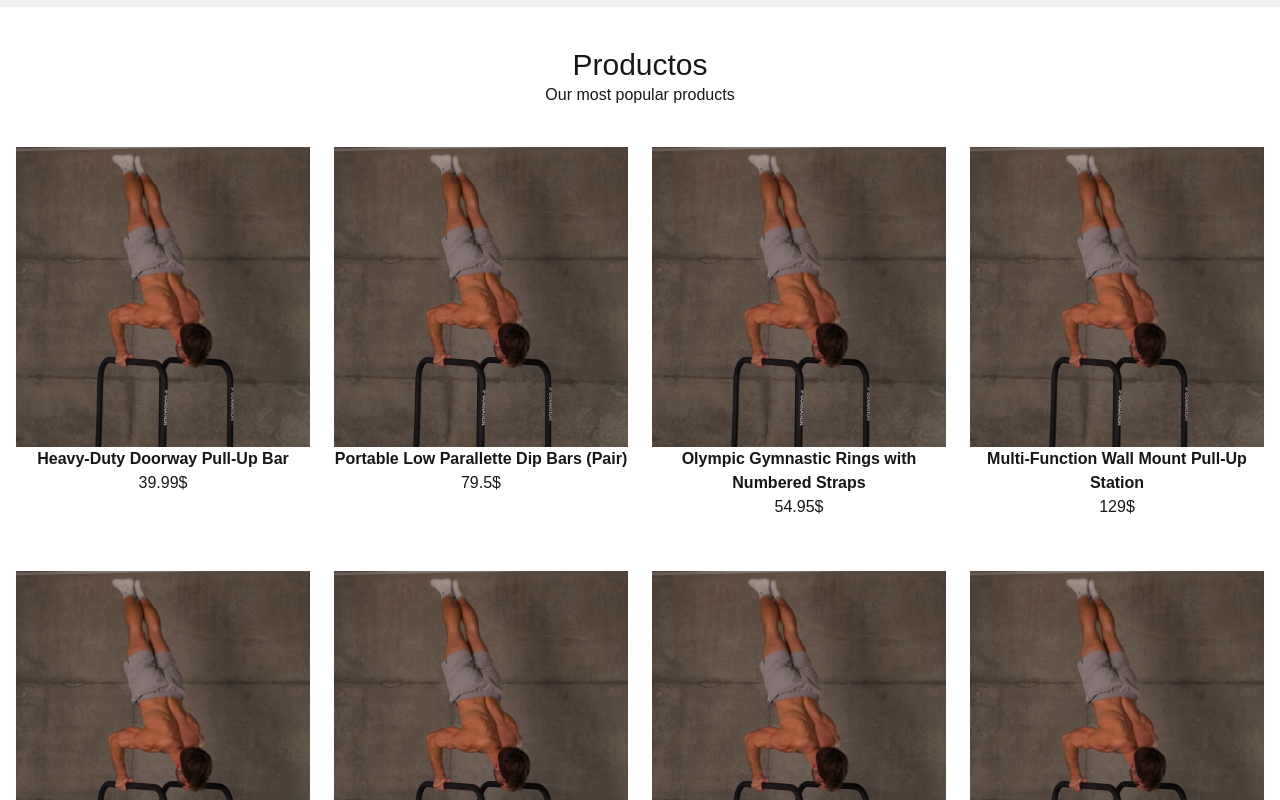
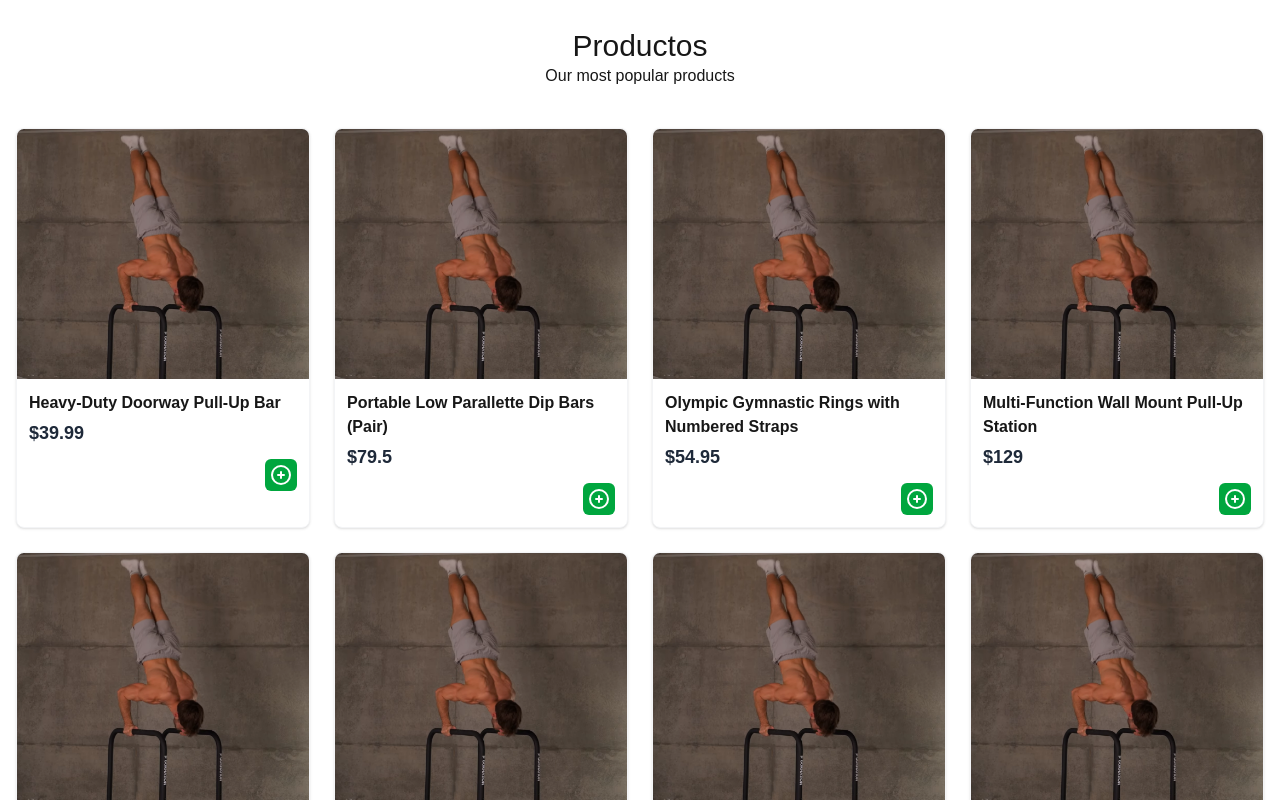
Before and after one commit to jorgezerpa/zenit, a Next.js app: page / in a window 1280 px wide. Shown: the part 800-1600 px from the top of the page. Built offline with nearby package versions, Linux system fonts and the light colour scheme.

Commit message:
UI modifications

```diff
--- a/app/cart/page.tsx
+++ b/app/cart/page.tsx
@@ -806,7 +806,8 @@ export default function Cart() {
     return (
       <div>
         <TopBar />
-        <BackButton to="/" text="volver a la lista de productos"/>
+        <div className="h-[81px]" />
+        <BackButton to="/" text=""/>
 
         <div className="p-5">
           <h2 className="text-xl font-bold">Tu carrito está vacío</h2>
@@ -821,7 +822,8 @@ export default function Cart() {
   return (
     <div>
       <TopBar />
-      <BackButton to="/" text="volver a la lista de productos"/>
+      <div className="h-[81px]" />
+      <BackButton to="/" text=""/>
 
       <div className="p-5">
         <h2 className="text-xl font-bold">Tu carrito</h2>
--- a/app/page.tsx
+++ b/app/page.tsx
@@ -6,14 +6,22 @@ import { Hero } from "@/components/Hero";
 import { Shipping } from "@/components/shipping";
 import { TopBar } from "@/components/topbar";
 import { useProductsStore } from "@/store/products";
+import { useCartStore } from "@/store/cart"; // Import the cart store
 
 export default function Home() {
     const router = useRouter()
     const productsStore = useProductsStore()
+    const cartStore = useCartStore() // Initialize cart store
+
+    // Function to check if a product is in the cart
+    const isProductInCart = (productId: string) => {
+        return cartStore.products.some(p => p.id === productId);
+    };
 
     return (
       <div>
         <TopBar />
+        <div className="h-[81px]" />
 
         {/* hero */}
         <Hero />
@@ -30,31 +38,74 @@ export default function Home() {
         <div className="max-w-[1400px] mx-auto grid grid-cols-2 gap-6 md:grid-cols-3 lg:grid-cols-4 px-4 pb-12">
 
           {/* Loop over the products array */}
-        {productsStore.products.map((product) => (
-          // Product Child Item
+          {productsStore.products.map((product) => {
+            const inCart = isProductInCart(product.id);
+
+            return (
+              // Product Card
+              <div
+                key={product.id}
+                className="group relative bg-white border border-gray-100 rounded-lg shadow-sm overflow-hidden transition duration-300 hover:shadow-lg hover:border-gray-300"
+              >
+                {/* Image and Clickable Area */}
                 <div
                     onClick={()=>router.push(`/product?productId=${product.id}`)}
-            key={product.id}
-            className="h-[250px] sm:h-[400px] w-full transition duration-300 hover:scale-[101%]"
+                    className="cursor-pointer"
                 >
-            <div className="bg-gray-800 w-full h-[175px] sm:h-[300px]  bg-center bg-cover bg-no-repeat" style={{ backgroundImage: `url(${product.images[0]})` }}>
+                    <div
+                        className="w-full h-[175px] sm:h-[250px] bg-center bg-cover bg-no-repeat transition-opacity duration-300 group-hover:opacity-90"
+                        style={{ backgroundImage: `url(${product.images[0]})` }}
+                    >
+                    </div>
+                </div>
+
+                {/* Info and Button Area */}
+                <div className="p-3">
+                    <div
+                        onClick={()=>router.push(`/product?productId=${product.id}`)}
+                        className="cursor-pointer"
+                    >
+                        <p className="text-base font-semibold">
+                            { product.name }
+                        </p>
+                        <p className="text-lg font-bold text-gray-800 mt-1">
+                            ${ product.price }
+                        </p>
+                    </div>
+
+                    {/* Add/Remove Button Container */}
+                    <div className="flex justify-end">
+                      <div
+                          className={`mt-3 pl-1 pr-1 flex items-center justify-center rounded-md text-sm text-white py-1 cursor-pointer transition-colors duration-200
+                              ${inCart ? 'bg-black hover:bg-gray-700' : 'bg-green-600 hover:bg-green-700'}`}
+                          onClick={() => {
+                              inCart ? cartStore.removeProduct(product.id) : cartStore.addProduct(product.id)
+                          }}
+                      >
+                          {inCart ? (
+                              <>
+                                  {/* Remove Icon (Trash Can) */}
+                                  <svg xmlns="http://www.w3.org/2000/svg" className="h-6 w-6" fill="none" viewBox="0 0 24 24" stroke="currentColor" strokeWidth={2}>
+                                      <path strokeLinecap="round" strokeLinejoin="round" d="M19 7l-.867 12.142A2 2 0 0116.138 21H7.862a2 2 0 01-1.995-1.858L5 7m5 4v6m4-6v6m1-10V4a1 1 0 00-1-1h-4a1 1 0 00-1 1v3M4 7h16" />
+                                  </svg>
+                              </>
+                          ) : (
+                              <>
+                                  {/* Add Icon (Shopping Bag/Plus) */}
+                                  <svg xmlns="http://www.w3.org/2000/svg" className="h-6 w-6" fill="none" viewBox="0 0 24 24" stroke="currentColor" strokeWidth={2}>
+                                      <path strokeLinecap="round" strokeLinejoin="round" d="M12 9v3m0 0v3m0-3h3m-3 0H9m12 0a9 9 0 11-18 0 9 9 0 0118 0z" />
+                                  </svg>
+                              </>
+                          )}
+                      </div>
+                    </div>
 
                 </div>
-            <p className="text-base font-bold text-center">
-              { product.name }
-            </p>
-            <p className="text-base  text-center">
-              { product.price }$
-            </p>
-            {/* <p className="text-base text-center w-full pt-3 pb-3 bg-gray-200">
-              Ver
-            </p> */}
               </div>
-        ))}
+            );
+          })}
 
         </div>
-
-
       </div>
     );
 }
--- a/app/product/page.tsx
+++ b/app/product/page.tsx
@@ -29,7 +29,8 @@ export default function Home() {
     <div>
 
       <TopBar />
-      <BackButton to="/" text="volver a la lista de productos" />
+      <div className="h-[81px]" />
+      <BackButton to="/" text="" />
 
 
       {
--- a/app/thank-you/page.tsx
+++ b/app/thank-you/page.tsx
@@ -17,6 +17,7 @@ export default function ThankYou() {
   return (
     <div>
       <TopBar />
+      <div className="h-[81px]" />
 
       {/* Main Content Container - Centered and Styled */}
       <div className="flex flex-col items-center justify-center p-5 min-h-[70vh] text-center">
--- a/components/backButton.tsx
+++ b/components/backButton.tsx
@@ -6,7 +6,24 @@ export function BackButton({to,text}:{ to:string, text: string }) {
 
     return (
       <div className="pt-4 pb-4">
-        <div className="inline-block cursor-pointer pl-5 pr-5" onClick={()=>router.push(to)}>
+        {/* Container for the Icon and Text */}
+        <div
+          className="inline-flex items-center cursor-pointer pl-5 pr-5 text-gray-700 hover:text-black transition-colors"
+          onClick={()=>router.push(to)}
+        >
+          {/* SVG Left Arrow Icon */}
+          <svg
+            xmlns="http://www.w3.org/2000/svg"
+            className="h-5 w-5 mr-2"
+            fill="none"
+            viewBox="0 0 24 24"
+            stroke="currentColor"
+            strokeWidth={2}
+          >
+            <path strokeLinecap="round" strokeLinejoin="round" d="M10 19l-7-7m0 0l7-7m-7 7h18" />
+          </svg>
+
+          {/* Text remains visible next to the icon */}
           { text }
         </div>
       </div>
--- a/components/topbar.tsx
+++ b/components/topbar.tsx
@@ -15,7 +15,7 @@ export function TopBar() {
     }, [])
 
     return (
-      <div className="bg-black h-[100px] p-5 flex items-center">
+      <div className="bg-black h-[81px] p-5 flex items-center fixed left-0 right-0 z-50">
         <div className="w-full flex justify-center items-center">
           <div className="w-full"></div>
           <div className="w-full"></div>
```
Lines whose indentation alone changed are shown as unchanged.
